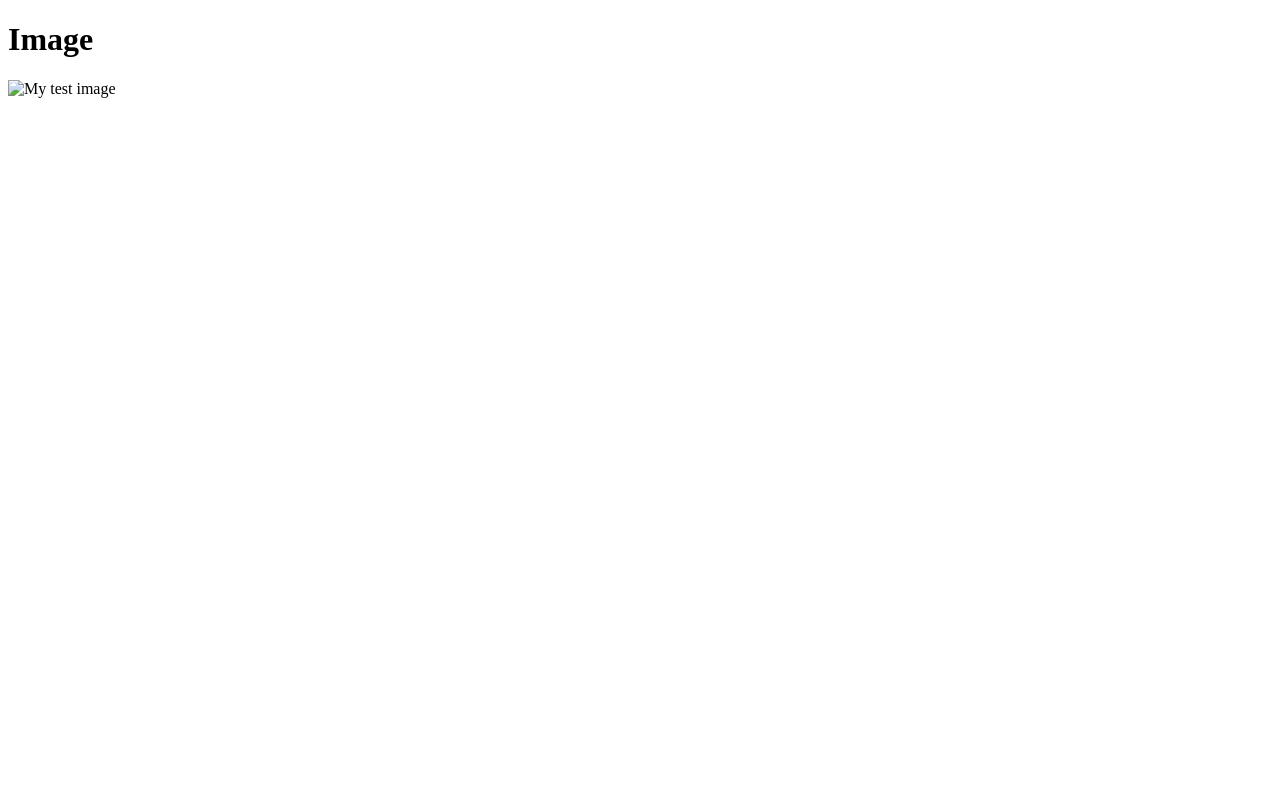
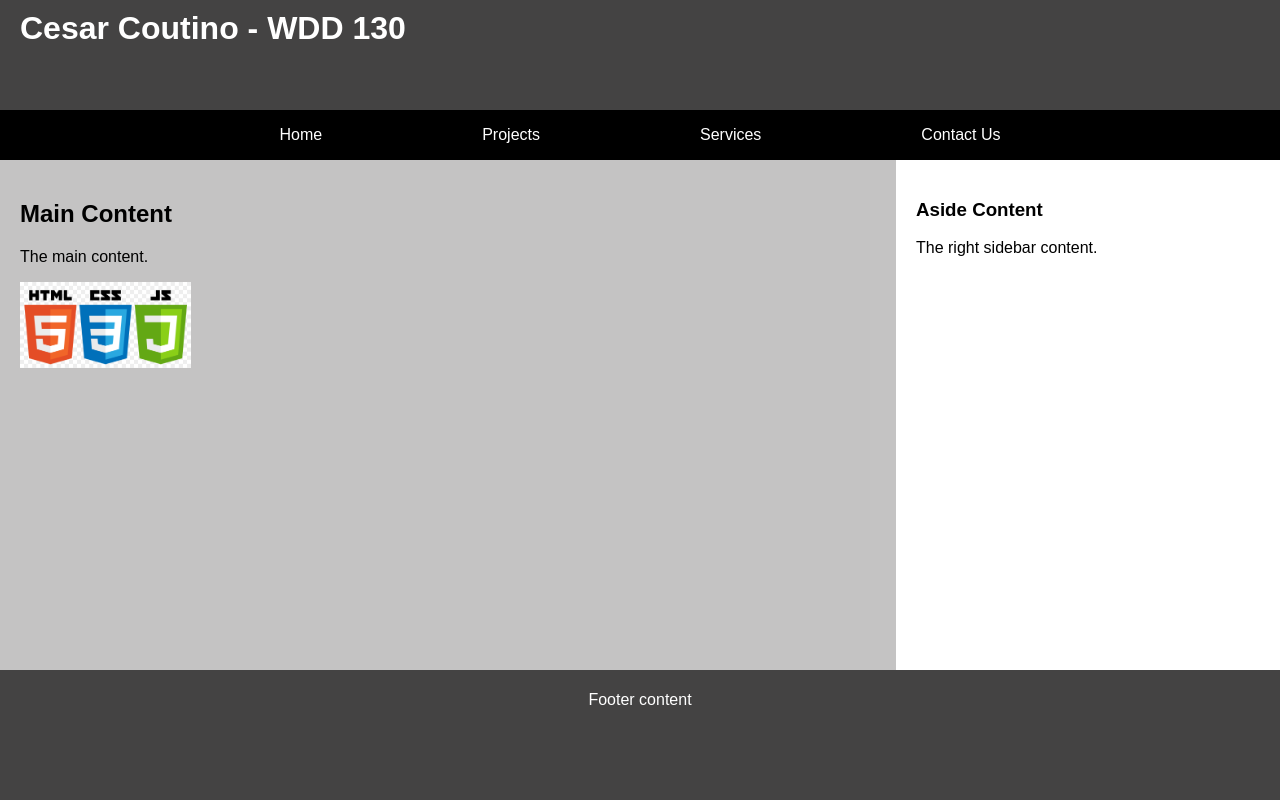
Before and after one commit to cou23001/wdd131, a plain HTML site: page index.html in a window 1280 px wide. Drawn offline with Linux system fonts and the light colour scheme.

Commit message:
update page

```diff
--- a/index.html
+++ b/index.html
@@ -1,12 +1,38 @@
-<!doctype html>
-<html lang="en-US">
-  <head>
-    <meta charset="utf-8" />
-    <meta name="viewport" content="width=device-width" />
-    <title>My test page</title>
-  </head>
-  <body>
-    <h1>Image</h1>
-    <img src="images/jaguar.jpg" alt="My test image" />
-  </body>
+<!DOCTYPE html>
+<html lang="en">
+<head>
+    <meta charset="UTF-8">
+    <meta name="viewport" content="width=device-width, initial-scale=1.0">
+    <title>Cesar Coutino - WDD 130</title>
+    <link rel="stylesheet" href="styles/layout.css">
+</head>
+<body>
+    <header>
+        <h1>Cesar Coutino - WDD 130</h1>
+        <nav>
+            <ul>
+                <li><a href="#">Home</a></li>
+                <li><a href="#">Projects</a></li>
+                <li><a href="#">Services</a></li>
+                <li><a href="#">Contact Us</a></li>
+            </ul>
+        </nav>
+    </header>
+    <main>
+        <div class="content">
+            <article>
+                <h2>Main Content</h2>
+                <p>The main content.</p>
+                <img src="images/html-css-js.png" alt="HTML image">
+            </article>
+        </div>
+        <aside>
+            <h3>Aside Content</h3>
+            <p>The right sidebar content.</p>
+        </aside>
+    </main>
+    <footer>
+        <p>Footer content</p>
+    </footer>
+</body>
 </html>
--- /dev/null
+++ b/styles/layout.css
@@ -0,0 +1,76 @@
+body {
+    margin: 0;
+    padding: 0;
+    font-family: Arial, sans-serif;
+    display: grid;
+    grid-template-rows: auto 1fr auto; /* Header, Main Content, Footer */
+    grid-template-columns: 100%;
+    height: 100vh;
+}
+
+header {
+    background-color: rgb(68, 67, 67);
+    color: white;
+    padding-top: 10px;
+}
+
+h1 {
+    margin: 0;
+    height: 100px;
+    margin-left: 20px;
+}
+
+nav {
+    background-color: black;
+    color: white;
+    height: 50px;
+    display: flex;
+    justify-content: center;
+    align-items: center;
+}
+
+nav ul {
+    list-style: none;
+    padding: 0;
+    margin: 0;
+    display: flex;
+}
+
+nav li {
+    margin-left: 80px;
+    margin-right: 80px;
+}
+
+nav a {
+    text-decoration: none;
+    color: white;
+}
+
+main {
+    display: grid;
+    grid-template-columns: 70% 30%;
+    height: 100%;
+    background-color: rgb(196, 195, 195);
+}
+
+.content {
+    padding: 20px;
+}
+
+.content img {
+    width: 20%;
+}
+
+aside {
+    background-color: white;
+    padding: 20px;
+}
+
+footer {
+    background-color: rgb(68, 67, 67);
+    color: white;
+    height: 120px;
+    padding: 5px;
+    display: flex;
+    justify-content: center;
+}
```
Also changed, not shown: images/html-css-js.png (added).
